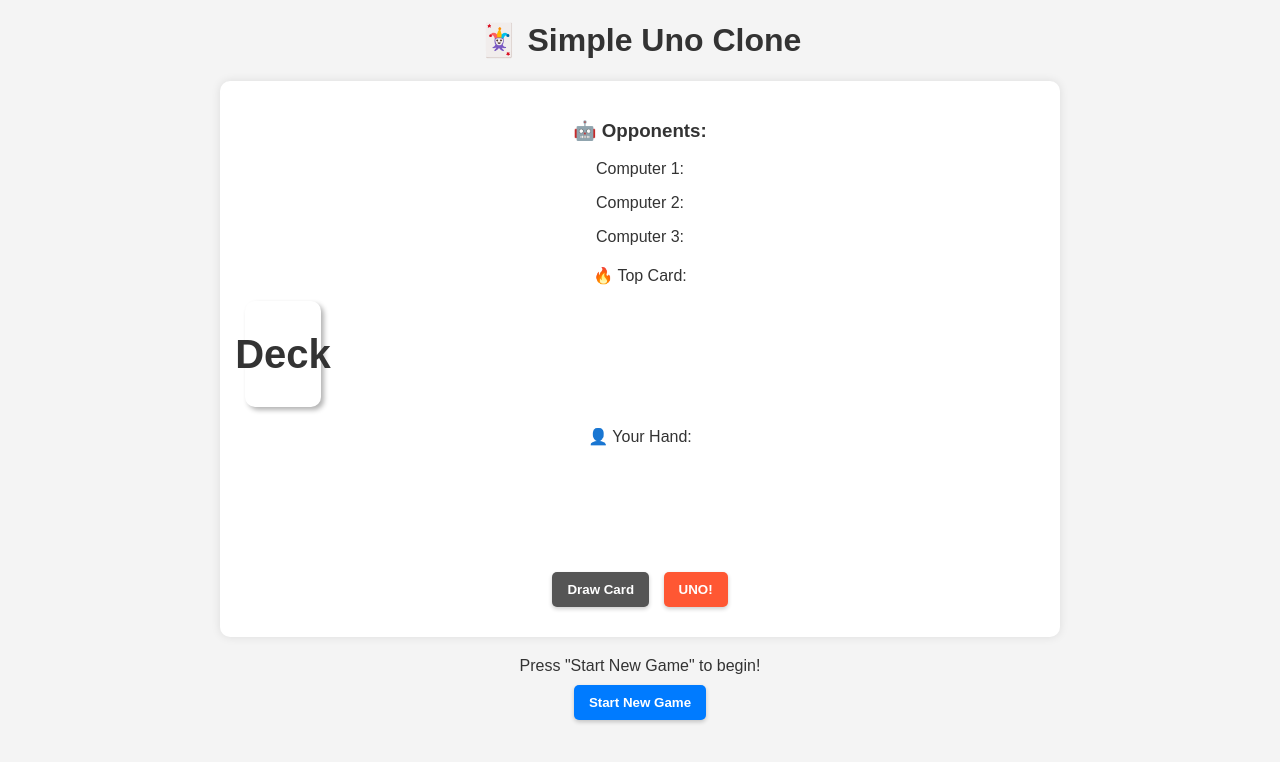
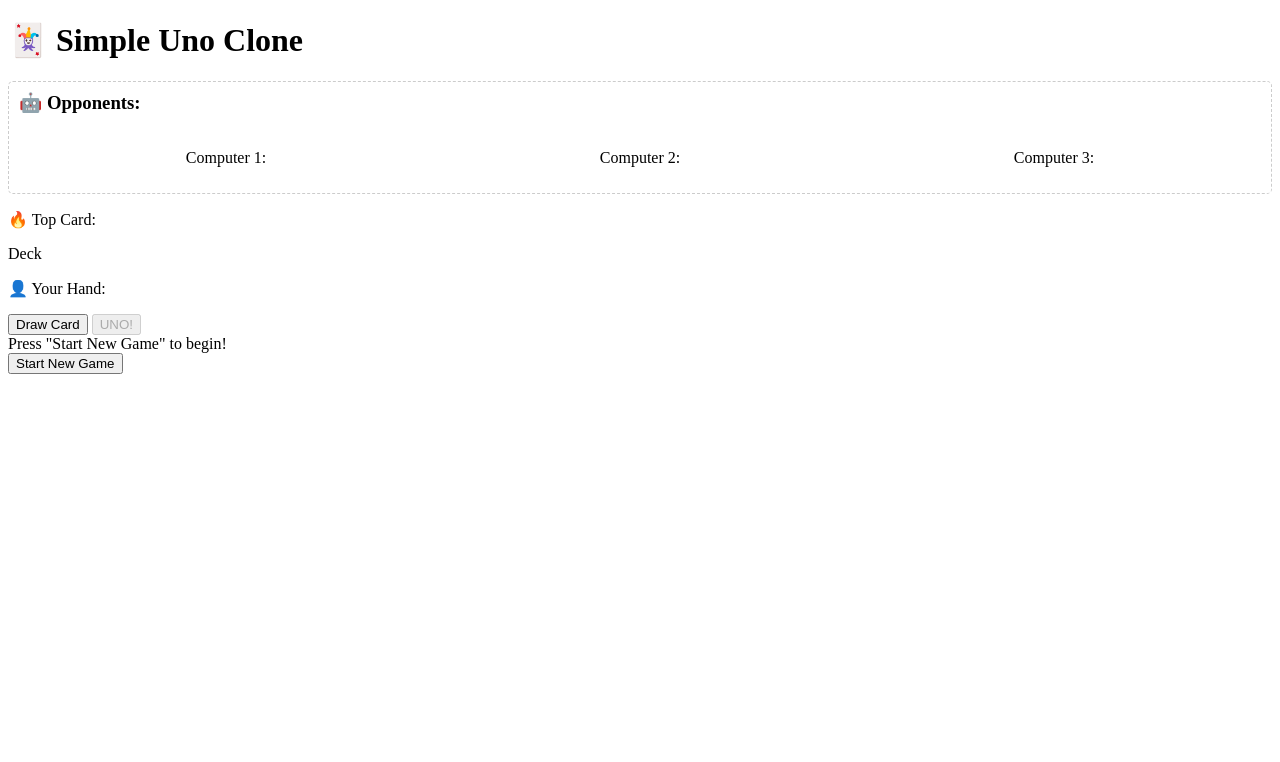
Before and after one commit to VoltaicPhantom/Website, a plain HTML site: page uno/index.html in a window 1280 px wide. Drawn offline with Linux system fonts and the light colour scheme.

Commit message:
Refactor CSS for opponent layout and styles
Removed redundant global styles and added styles for opponent area and hands container.

```diff
--- a/uno/style.css
+++ b/uno/style.css
@@ -1,183 +1,23 @@
-/* ========================================================== */
-/* --- 1. GLOBAL & LAYOUT STYLES --- */
-/* ========================================================== */
+/* Add this to style.css for 4-player layout */
 
-/* Define UNO Colors using CSS Variables for easy maintenance */
-:root {
-    /* Using the exact hex codes from your provided CSS snippet */
-    --color-R: #D72600; /* Red */
-    --color-G: #379711; /* Green */
-    --color-B: #0956BF; /* Blue */
-    --color-Y: #ECD407; /* Yellow */
-    --color-BL: #111111; /* Black (Wild/Draw Four) */
-    --color-BG: #f4f4f4; /* Light Grey Background */
-    --color-Text: #333;
+#opponent-area {
+    margin-bottom: 10px;
+    padding: 10px;
+    border: 1px dashed #ccc;
+    border-radius: 5px;
 }
 
-body {
-    font-family: Arial, sans-serif;
-    background-color: var(--color-BG);
-    color: var(--color-Text);
-    text-align: center;
-    margin: 0;
-    padding: 0;
+#opponent-area h3 {
+    margin-top: 0;
 }
 
-#game-container {
-    max-width: 800px;
-    margin: 20px auto;
-    background-color: #fff;
-    padding: 20px;
-    border-radius: 10px;
-    box-shadow: 0 0 10px rgba(0, 0, 0, 0.1);
+.opponent-hands-container {
+    display: flex;
+    justify-content: space-around;
+    align-items: center;
+    text-align: center;
 }
 
-/* -------------------------------------- */
-/* --- 2. CORE CARD VISUAL STYLES --- */
-/* -------------------------------------- */
-.card {
-    display: flex;
-    justify-content: center;
-    align-items: center;
-    width: 70px;
-    height: 100px;
-    margin: 5px;
-    border-radius: 10px;
-    font-size: 1.5em;
-    font-weight: bold;
-    cursor: pointer;
-    box-shadow: 3px 3px 5px rgba(0, 0, 0, 0.3);
-    border: 3px solid transparent;
-    transition: transform 0.1s;
-    user-select: none;
-    line-height: 1;
+.opponent-hands-container .hand-size {
+    font-size: 1.2em;
 }
-
-.card:hover:not(.disabled) {
-    transform: translateY(-5px);
-}
-
-.card.disabled {
-    opacity: 0.5;
-    cursor: not-allowed;
-    transform: none;
-}
-
-
-/* --- 3. COLORED CARD STYLES --- */
-
-/* Color Classes (Using CSS Variables) */
-.card.R, .color-btn.R { background-color: var(--color-R); color: white; }
-.card.G, .color-btn.G { background-color: var(--color-G); color: white; }
-.card.B, .color-btn.B { background-color: var(--color-B); color: white; }
-.card.Y, .color-btn.Y { background-color: var(--color-Y); color: var(--color-Text); }
-
-/* Black (Wild) */
-.card.BL { background-color: var(--color-BL); color: white; border: 3px solid #E0E0E0; }
-
-
-/* --------------------------------------- */
-/* --- 4. TYPE-SPECIFIC STYLING (THE ICON FIX) --- */
-/* --------------------------------------- */
-
-/* Number Cards (0-9) */
-.card:not(.BL):not([data-value="S"]):not([data-value="R"]):not([data-value="D2"]) {
-    font-size: 40px;
-}
-
-/* Draw Two (+2) */
-.card[data-value="D2"], .card.BL[data-value="W4"] {
-    font-size: 36px;
-}
-
-/* --- ICON FIX: Increase font size for symbols (🚫 and ⟲) --- */
-.card[data-value="S"],
-.card[data-value="R"] {
-    font-size: 40px;
-    line-height: 100px;
-}
-
-
-/* Wild Cards */
-
-/* Standard WILD Card (W) - Quad-Color Background */
-.card.BL[data-value="W"] {
-    color: black;
-    font-size: 20px;
-    font-weight: 900;
-
-    /* QUADRANT EFFECT using the CSS Variables */
-    background: conic-gradient(
-        var(--color-R) 0deg 90deg,
-        var(--color-Y) 90deg 180deg,
-        var(--color-B) 180deg 270deg,
-        var(--color-G) 270deg 360deg
-    );
-    /* Subtle white outline to make text readable */
-    text-shadow: 1px 1px 0 #FFFFFF, -1px -1px 0 #FFFFFF,
-                 1px -1px 0 #FFFFFF, -1px 1px 0 #FFFFFF;
-}
-
-/* -------------------------------------- */
-/* --- 5. WILD CARD BORDER DYNAMIC STYLING --- */
-/* -------------------------------------- */
-
-/* This class is used by game.js to trigger the dynamic border color set inline via JS */
-.card.BL.has-next-color {
-    /* Set a thick, noticeable border style */
-    border-width: 5px;
-    border-style: solid;
-    /* The border color is set dynamically by the JavaScript using TOP_CARD_ELEM.style.borderColor */
-}
-
-
-/* -------------------------------------- */
-/* --- 6. Layout and Button Styles --- */
-/* -------------------------------------- */
-
-#discard-area {
-    margin: 20px 0;
-    min-height: 120px;
-}
-
-/* Player Hand Layout */
-#player-hand-container {
-    display: flex;
-    justify-content: center;
-    flex-wrap: wrap;
-    min-height: 100px;
-}
-
-/* Action Buttons */
-#draw-button, #start-button, .color-btn, #uno-button {
-    padding: 10px 15px;
-    margin: 10px 5px;
-    border: none;
-    border-radius: 5px;
-    cursor: pointer;
-    font-weight: bold;
-    transition: background-color 0.1s;
-    box-shadow: 0 2px 4px rgba(0, 0, 0, 0.2);
-    color: white; /* Default button text color */
-}
-
-#draw-button {
-    background-color: #555;
-}
-
-#start-button {
-    background-color: #007BFF;
-}
-
-#uno-button {
-    background-color: #FF5733;
-}
-
-#color-picker {
-    border: 1px solid #ccc;
-    padding: 10px;
-    margin-bottom: 10px;
-    border-radius: 5px;
-    display: flex;
-    justify-content: center;
-}
```
